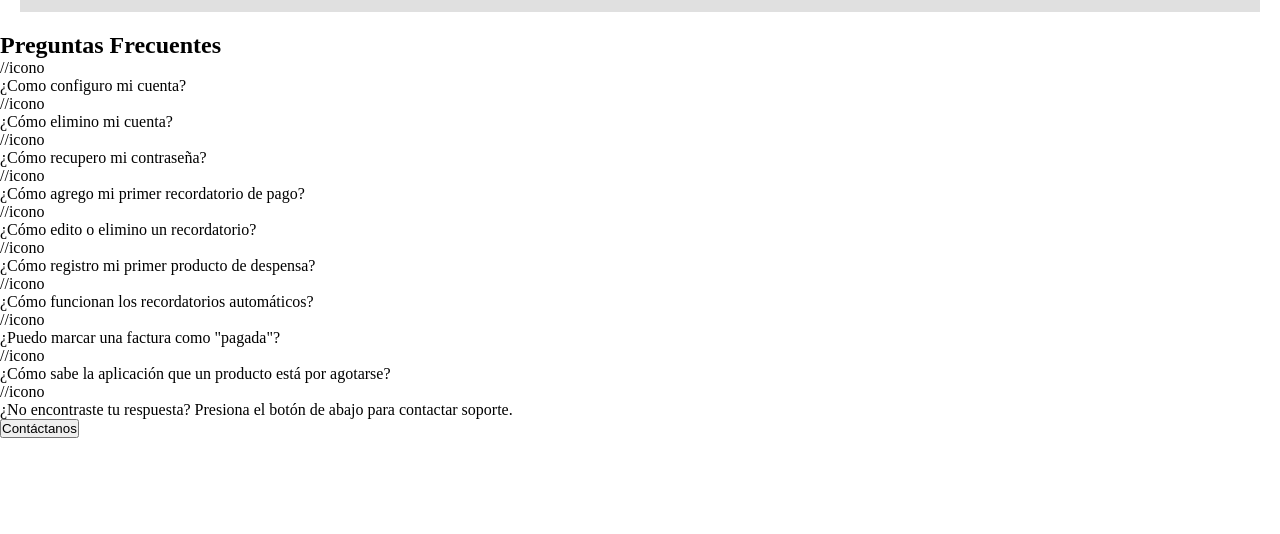
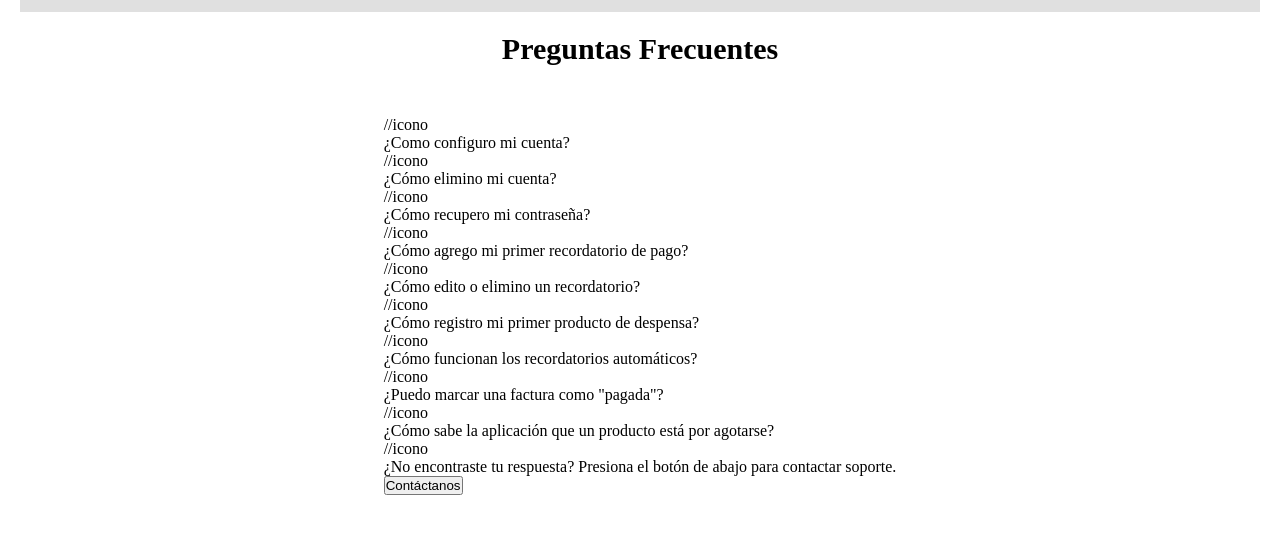
Before and after one commit to xiquiro02/Proyecto-SmartHome, a plain HTML site: page public/necesitasAyuda.html in a window 1280 px wide. Shown: the part 108-642 px from the top of the page. Drawn offline with nearby package versions, Linux system fonts and the light colour scheme.

Commit message:
Se realizaron modificaciones necesitasAyuda.html y su estilo

```diff
--- a/asset/components/estilosnecesitasAyuda.css
+++ b/asset/components/estilosnecesitasAyuda.css
@@ -43,4 +43,18 @@
 
 .encabezado__titulo{
     font-size: 50px;
+    color: #000;
 }
+
+.contenido{
+    display: flex;
+    flex-direction: column;
+    justify-content: center;
+    align-items: center;
+    gap: 50px;
+}
+
+.contenido__titulo{
+    font-size: 30px;
+    color: #000;
+}
--- a/public/necesitasAyuda.html
+++ b/public/necesitasAyuda.html
@@ -19,51 +19,63 @@
             <h1 class="encabezado__titulo">¿Necesitas Ayuda?</h1>
         </div>
     </header>
-    <main>
-        <h2>Preguntas Frecuentes</h2>
-        <div>
+    <main class="contenido">
+
+        <h2 class="contenido__titulo">Preguntas Frecuentes</h2>
+        <div class="contenido__principalPreguntas">
+            <div class="contenido__preguntas">
                 //icono
                 <p>¿Como configuro mi cuenta?</p>
             </div>
-        <div>
+
+            <div class="contenido__preguntas">
                 //icono
                 <p>¿Cómo elimino mi cuenta?</p>
             </div>
-                <div>
+
+            <div class="contenido__preguntas">
                 //icono
                 <p>¿Cómo recupero mi contraseña?</p>
             </div>
-        <div>
+
+            <div class="contenido__preguntas">
                 //icono
                 <p>¿Cómo agrego mi primer recordatorio de pago?</p>
             </div>
-                <div>
+
+            <div class="contenido__preguntas">
                 //icono
                 <p>¿Cómo edito o elimino un recordatorio?</p>
             </div>
-        <div>
+
+            <div class="contenido__preguntas">
                 //icono
                 <p>¿Cómo registro mi primer producto de despensa?</p>
             </div>
-                <div>
+
+            <div class="contenido__preguntas">
                 //icono
                 <p>¿Cómo funcionan los recordatorios automáticos?</p>
             </div>
-        <div>
+
+            <div class="contenido__preguntas">
                 //icono
                 <p>¿Puedo marcar una factura como "pagada"?</p>
             </div>
-                </div>
-                <div>
+
+            <div class="contenido__preguntas">
                 //icono
                 <p>¿Cómo sabe la aplicación que un producto está por agotarse?</p>
             </div>
-        <div>
+
+            <div class="contenido__preguntas">
                 //icono
                 <p>¿No encontraste tu respuesta? Presiona el botón de abajo para contactar soporte.</p>
             </div>
-        <div>
+
+            <div class="contenido__preguntas">
                 <button type="submit" class="contactanos">Contáctanos</button>
+            </div>
         </div>
     </main>
 </body>
```
Lines whose indentation alone changed are shown as unchanged.
